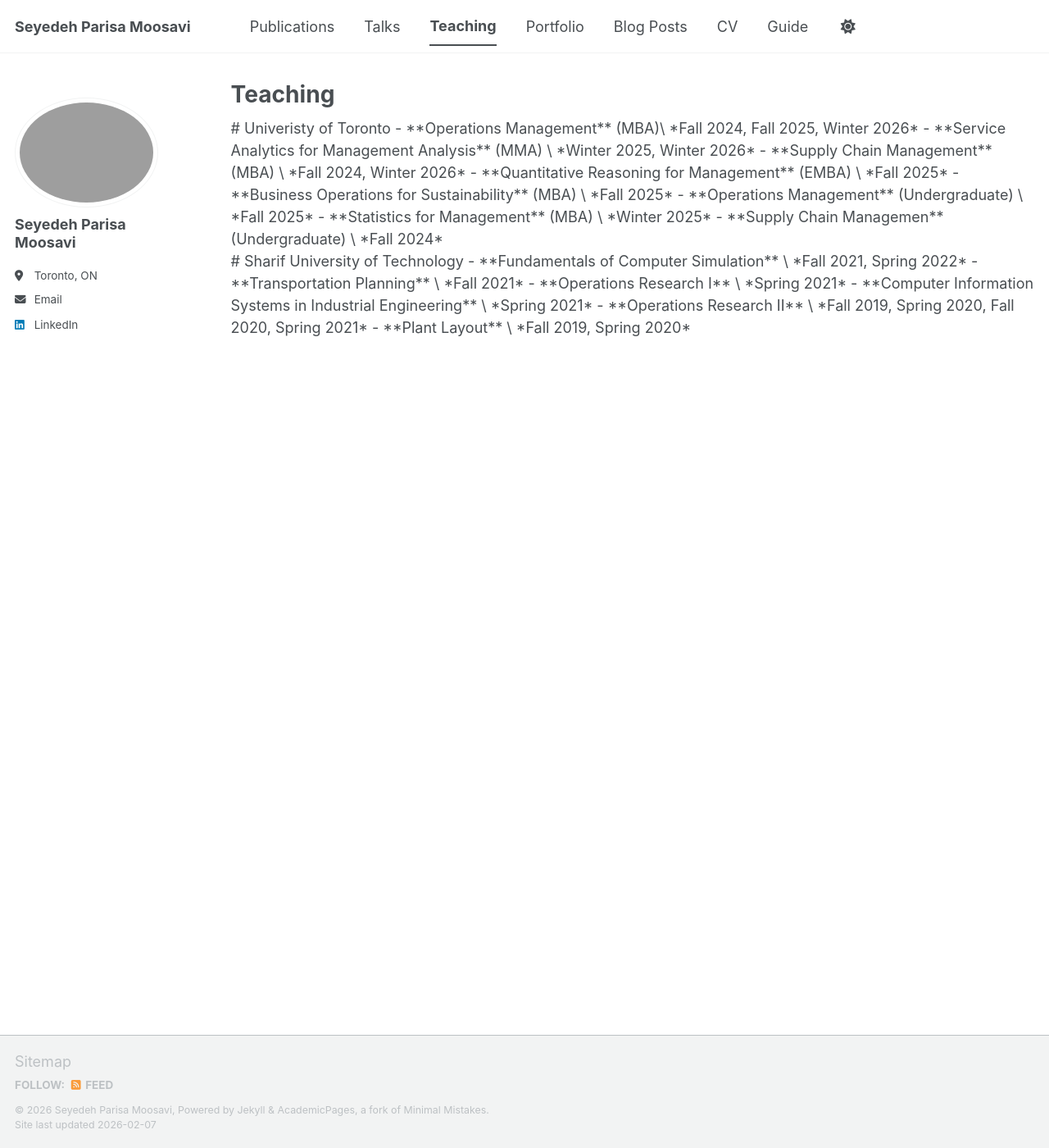
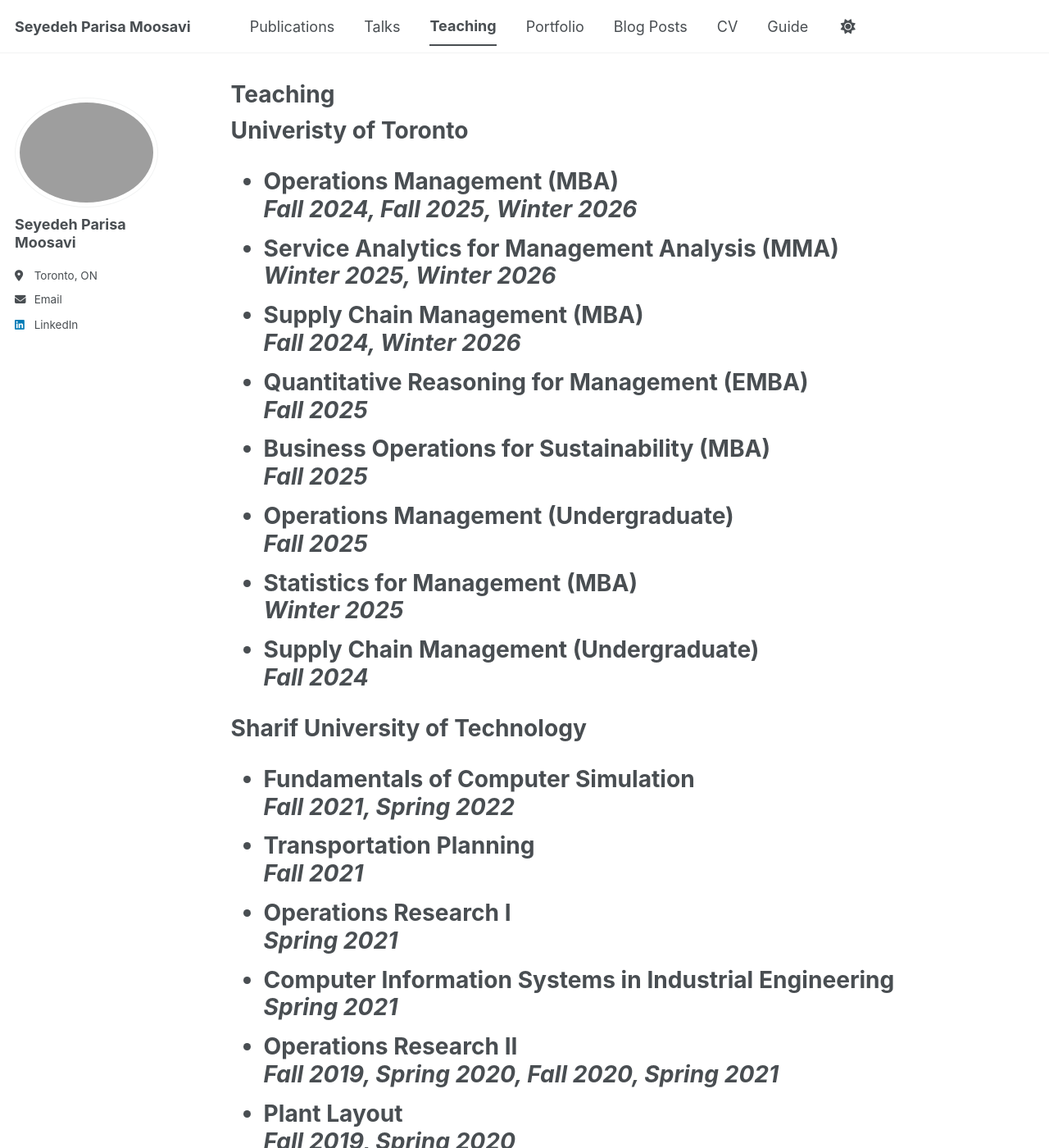
Before and after one commit to parisamsv/parisamsv.github.io, a Jekyll site: the page built from _pages/teaching.html, in a window 1280 px wide and 1400 px high. Shown: the whole window at 82% size. Built offline with Jekyll 4.4.1, drawn with Linux system fonts in a browser that asks for light colours; a script bundle is joined from its source files by our own code; library files that are not in the unit come from our copies.

Commit message:
Update teaching page with HTML formatting

```diff
--- a/_pages/teaching.html
+++ b/_pages/teaching.html
@@ -5,37 +5,67 @@ permalink: /teaching/
 author_profile: true
 ---
 
-# Univeristy of Toronto
-- **Operations Management** (MBA)\
-  *Fall 2024, Fall 2025, Winter 2026*
-- **Service Analytics for Management Analysis** (MMA) \
-  *Winter 2025, Winter 2026*
-- **Supply Chain Management** (MBA) \
-  *Fall 2024, Winter 2026*
-- **Quantitative Reasoning for Management** (EMBA) \
-  *Fall 2025*
-- **Business Operations for Sustainability** (MBA) \
-  *Fall 2025*
-- **Operations Management** (Undergraduate) \
-  *Fall 2025*
-- **Statistics for Management** (MBA) \
-  *Winter 2025*
-- **Supply Chain Managemen** (Undergraduate) \
-  *Fall 2024*
-  <br />
+<h1>Univeristy of Toronto<h1>
+<ul>
+  <li>
+    <strong>Operations Management</strong> (MBA)<br>
+    <em>Fall 2024, Fall 2025, Winter 2026</em>
+  </li>
+  <li>
+    <strong>Service Analytics for Management Analysis</strong> (MMA)<br>
+    <em>Winter 2025, Winter 2026</em>
+  </li>
+  <li>
+    <strong>Supply Chain Management</strong> (MBA)<br>
+    <em>Fall 2024, Winter 2026</em>
+  </li>
+  <li>
+    <strong>Quantitative Reasoning for Management</strong> (EMBA)<br>
+    <em>Fall 2025</em>
+  </li>
+  <li>
+    <strong>Business Operations for Sustainability</strong> (MBA)<br>
+    <em>Fall 2025</em>
+  </li>
+  <li>
+    <strong>Operations Management</strong> (Undergraduate)<br>
+    <em>Fall 2025</em>
+  </li>
+  <li>
+    <strong>Statistics for Management</strong> (MBA)<br>
+    <em>Winter 2025</em>
+  </li>
+  <li>
+    <strong>Supply Chain Management</strong> (Undergraduate)<br>
+    <em>Fall 2024</em>
+  </li>
+</ul>
 
 
-# Sharif University of Technology
-- **Fundamentals of Computer Simulation** \
-  *Fall 2021, Spring 2022*
-- **Transportation Planning** \
-  *Fall 2021*
-- **Operations Research I** \
-  *Spring 2021*
-- **Computer Information Systems in Industrial Engineering** \
-  *Spring 2021*
-- **Operations Research II** \
-  *Fall 2019, Spring 2020, Fall 2020, Spring 2021*
-- **Plant Layout** \
-  *Fall 2019, Spring 2020*
-  <br />
+<h1>Sharif University of Technology<h1>
+<ul>
+  <li>
+    <strong>Fundamentals of Computer Simulation</strong><br>
+    <em>Fall 2021, Spring 2022</em>
+  </li>
+  <li>
+    <strong>Transportation Planning</strong><br>
+    <em>Fall 2021</em>
+  </li>
+  <li>
+    <strong>Operations Research I</strong><br>
+    <em>Spring 2021</em>
+  </li>
+  <li>
+    <strong>Computer Information Systems in Industrial Engineering</strong><br>
+    <em>Spring 2021</em>
+  </li>
+  <li>
+    <strong>Operations Research II</strong><br>
+    <em>Fall 2019, Spring 2020, Fall 2020, Spring 2021</em>
+  </li>
+  <li>
+    <strong>Plant Layout</strong><br>
+    <em>Fall 2019, Spring 2020</em>
+  </li>
+</ul>
```
